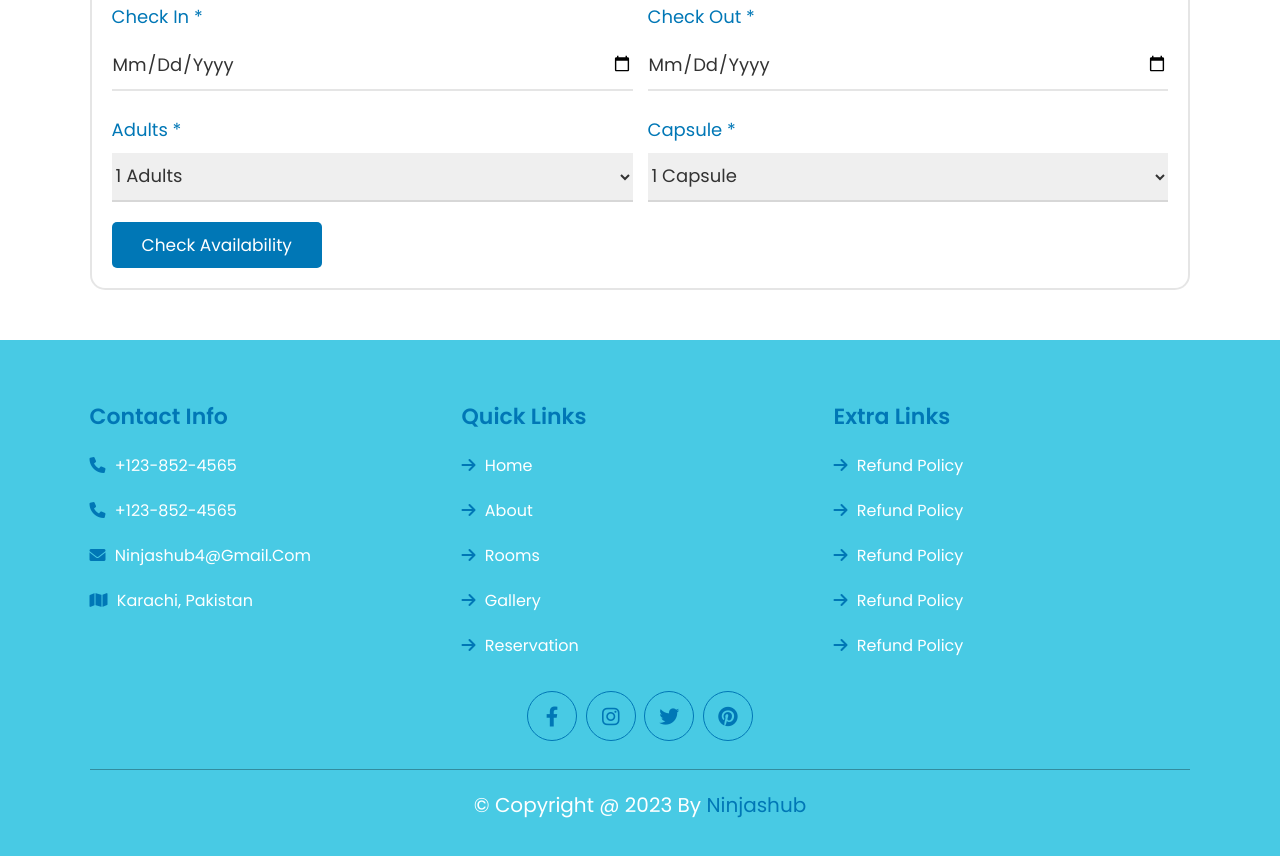
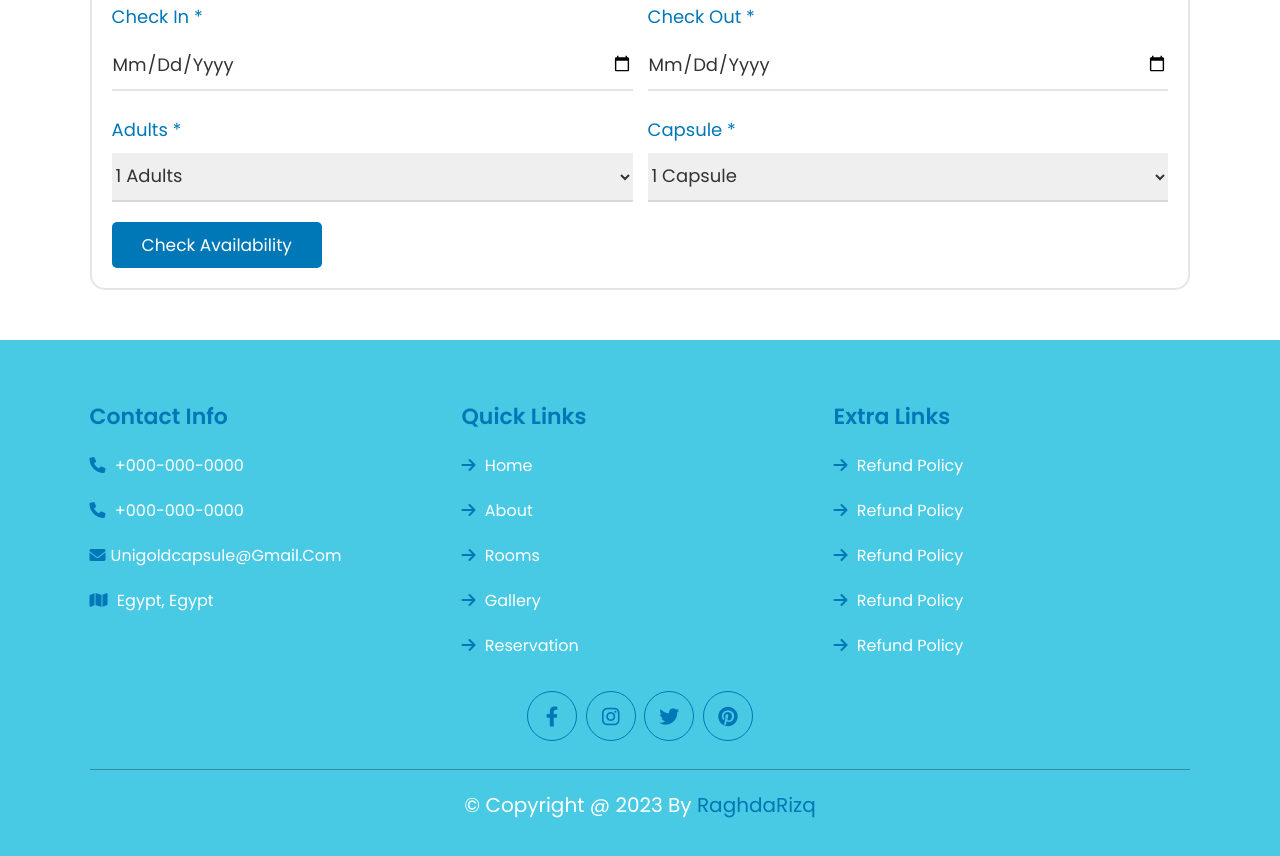
Before and after one commit to raghdarizq/Uni-gold-capsule, a plain HTML site: page index.html in a window 1280 px wide. Shown: the part 4613-5469 px from the top of the page. Drawn offline with nearby package versions, Linux system fonts and the light colour scheme.

Commit message:
change final

```diff
--- a/index.html
+++ b/index.html
@@ -672,10 +672,10 @@
 
          <div class="box">
             <h3>contact info</h3>
-            <a href="#"> <i class="fas fa-phone"></i> +123-852-4565 </a>
-            <a href="#"> <i class="fas fa-phone"></i> +123-852-4565</a>
-            <a href="#"> <i class="fas fa-envelope"></i> ninjashub4@gmail.com</a>
-            <a href="#"> <i class="fas fa-map"></i> karachi, pakistan</a>
+            <a href="#"> <i class="fas fa-phone"></i> +000-000-0000 </a>
+            <a href="#"> <i class="fas fa-phone"></i> +000-000-0000</a>
+            <a href="#"> <i class="fas fa-envelope"></i>Unigoldcapsule@gmail.com</a>
+            <a href="#"> <i class="fas fa-map"></i> Egypt, Egypt</a>
          </div>
 
          <div class="box">
@@ -705,7 +705,7 @@
          <a href="#" class="fab fa-pinterest"></a>
       </div>
 
-      <div class="credit">&copy; copyright @ 2023 by <span>ninjashub</span></div>
+      <div class="credit">&copy; copyright @ 2023 by <span>raghdaRizq</span></div>
 
    </section>
 
```
